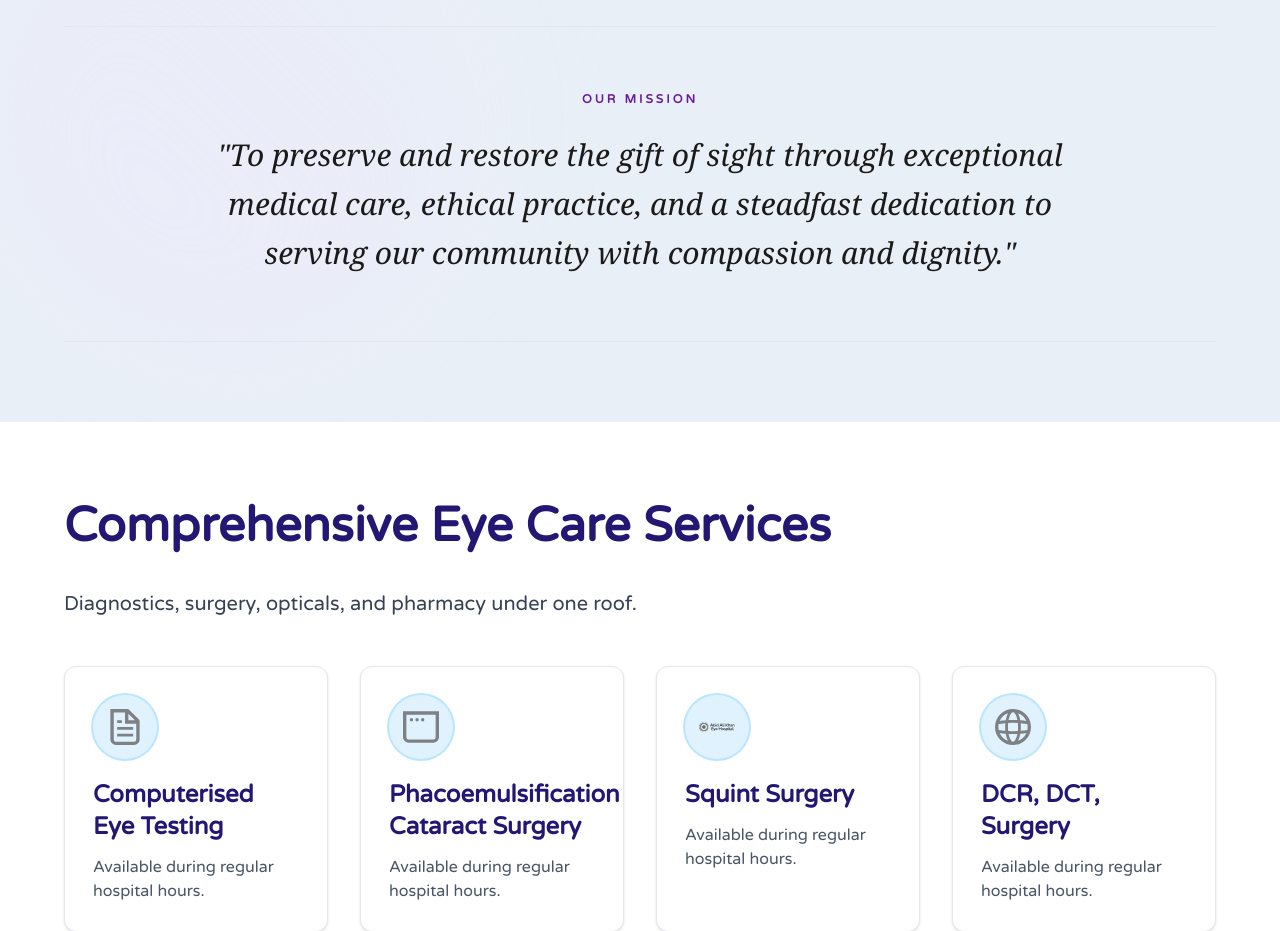
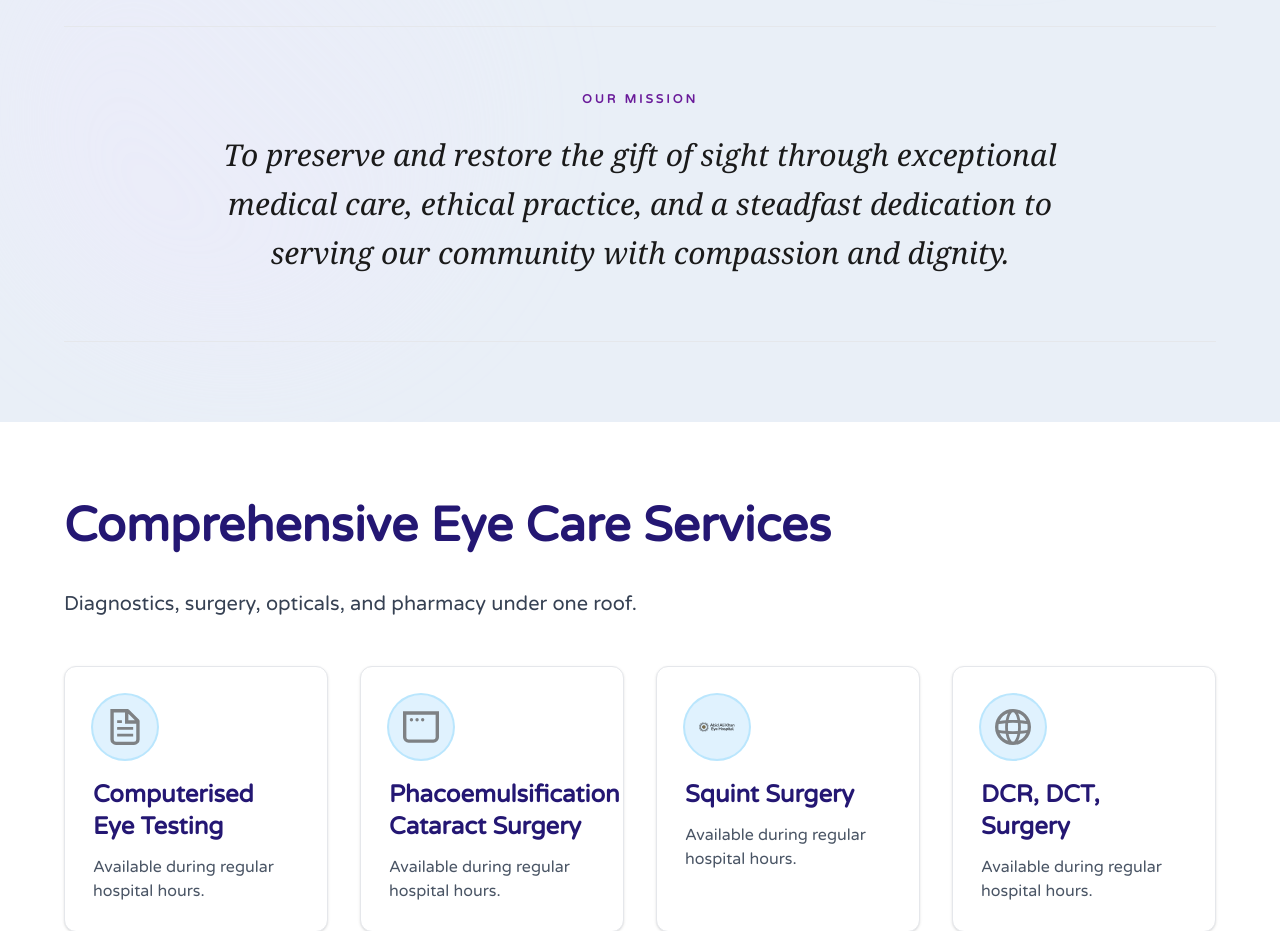
Before and after one commit to Shoeb891/aakeh, a Next.js app: page / in a window 1280 px wide. Shown: the part 1700-2631 px from the top of the page. Built offline with nearby package versions, Linux system fonts and the light colour scheme.

Commit message:
deployment fix

```diff
--- a/src/app/page.tsx
+++ b/src/app/page.tsx
@@ -212,7 +212,7 @@ export default function Home() {
           <div className="relative border-t border-b border-gray-200 py-16 text-center">
             <p className="text-xs font-semibold tracking-[0.25em] text-[#6a1b9a] uppercase mb-6">Our Mission</p>
             <blockquote className="text-2xl md:text-3xl font-serif font-light text-[#1a1a1a] max-w-4xl mx-auto leading-relaxed italic">
-              "To preserve and restore the gift of sight through exceptional medical care, ethical practice, and a steadfast dedication to serving our community with compassion and dignity."
+              To preserve and restore the gift of sight through exceptional medical care, ethical practice, and a steadfast dedication to serving our community with compassion and dignity.
             </blockquote>
           </div>
         </div>
```
